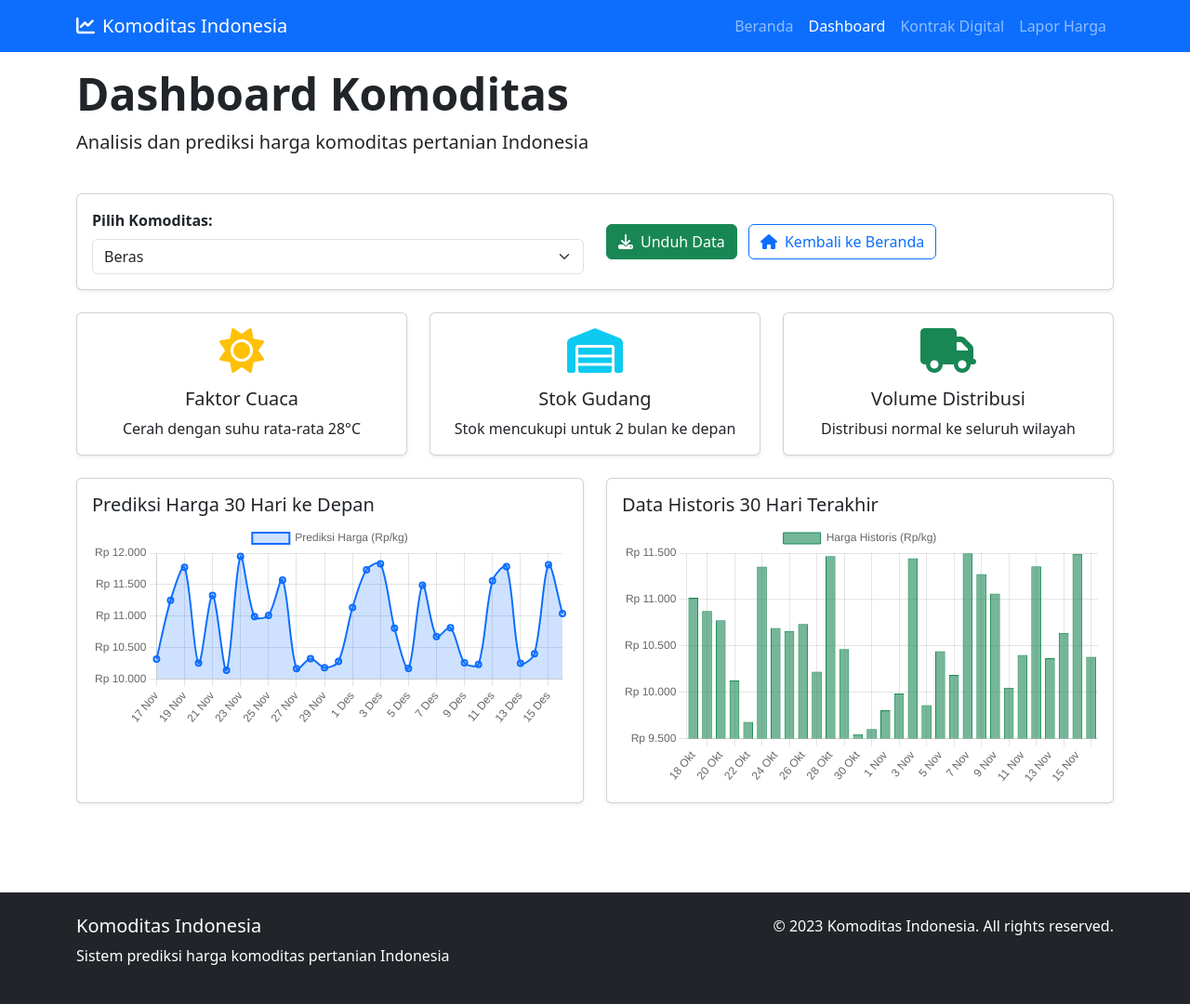
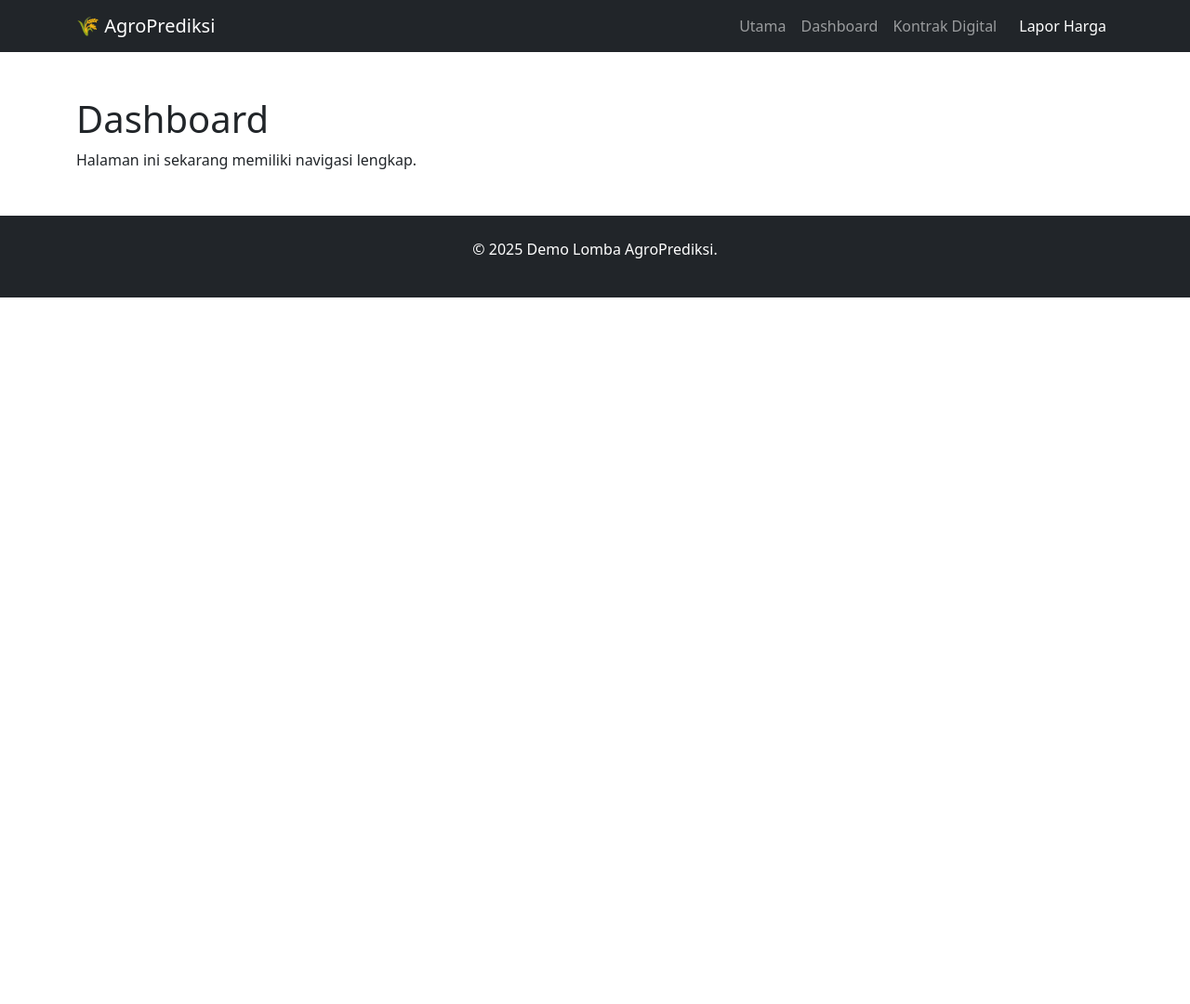
Before and after one commit to Hexcoon/uji-coba-1, a plain HTML site: page dashboard.html in a window 1280 px wide. Shown: the whole page at 93% size. After the commit the page ends 800 px from the top, so only its background shows below. Drawn offline with nearby package versions, Linux system fonts and the light colour scheme; animation ran at ten frames a second.

Commit message:
dashboard.html

```diff
--- a/dashboard.html
+++ b/dashboard.html
@@ -3,161 +3,48 @@
 <head>
     <meta charset="UTF-8">
     <meta name="viewport" content="width=device-width, initial-scale=1.0">
-    <title>Dashboard Komoditas - Prediksi Harga Komoditas Indonesia</title>
-
-    <!-- Bootstrap CSS -->
-    <link href="https://cdn.jsdelivr.net/npm/bootstrap@5.3.0/dist/css/bootstrap.min.css" rel="stylesheet">
-    <!-- Font Awesome Icons -->
-    <link rel="stylesheet" href="https://cdnjs.cloudflare.com/ajax/libs/font-awesome/6.4.0/css/all.min.css">
-
-    <!-- Custom CSS -->
-    <link rel="stylesheet" href="styles.css">
+    <title>Dashboard - AgroPrediksi</title>
+    <link href="https://cdn.jsdelivr.net/npm/bootstrap@5.3.3/dist/css/bootstrap.min.css" rel="stylesheet">
+    <link rel="stylesheet" href="css/styles.css">
 </head>
 <body>
-    <!-- Header Navbar -->
-    <header>
-        <nav class="navbar navbar-expand-lg navbar-dark bg-primary fixed-top">
+
+    <nav class="navbar navbar-expand-lg navbar-dark bg-dark sticky-top">
       <div class="container">
-                <a class="navbar-brand d-flex align-items-center" href="index.html">
-                    <i class="fas fa-chart-line me-2"></i>
-                    <span>Komoditas Indonesia</span>
-                </a>
+        <a class="navbar-brand" href="index.html">🌾 AgroPrediksi</a>
         <button class="navbar-toggler" type="button" data-bs-toggle="collapse" data-bs-target="#navbarNav" aria-controls="navbarNav" aria-expanded="false" aria-label="Toggle navigation">
           <span class="navbar-toggler-icon"></span>
         </button>
         <div class="collapse navbar-collapse" id="navbarNav">
           <ul class="navbar-nav ms-auto">
             <li class="nav-item">
-                            <a class="nav-link" href="index.html">Beranda</a>
+              <a class="nav-link" href="index.html">Utama</a>
             </li>
             <li class="nav-item">
-                            <a class="nav-link active" href="dashboard.html">Dashboard</a>
+              <a class="nav-link" href="dashboard.html">Dashboard</a>
             </li>
             <li class="nav-item">
               <a class="nav-link" href="kontrak.html">Kontrak Digital</a>
             </li>
             <li class="nav-item">
-                            <a class="nav-link" href="lapor.html">Lapor Harga</a>
+              <a class="nav-link btn btn-primary text-white ms-lg-2" href="lapor.html">Lapor Harga</a>
             </li>
           </ul>
         </div>
       </div>
     </nav>
-    </header>
 
-    <!-- Main Content -->
-    <main class="pt-5">
-        <div class="container py-4">
-            <div class="row mb-4">
-                <div class="col-12">
-                    <h1 class="display-5 fw-bold">Dashboard Komoditas</h1>
-                    <p class="lead">Analisis dan prediksi harga komoditas pertanian Indonesia</p>
-                </div>
+    <div class="container mt-5">
+        <h1>Dashboard</h1>
+        <p>Halaman ini sekarang memiliki navigasi lengkap.</p>
     </div>
 
-            <!-- Commodity Selector -->
-            <div class="row mb-4">
-                <div class="col-12">
-                    <div class="card shadow-sm">
-                        <div class="card-body">
-                            <div class="row align-items-center">
-                                <div class="col-md-6">
-                                    <label for="commoditySelect" class="form-label fw-bold">Pilih Komoditas:</label>
-                                    <select class="form-select" id="commoditySelect">
-                                        <option value="beras">Beras</option>
-                                        <option value="cabai">Cabai</option>
-                                        <option value="bawang">Bawang Merah</option>
-                                    </select>
-                                </div>
-                                <div class="col-md-6 mt-3 mt-md-0">
-                                    <button id="downloadData" class="btn btn-success">
-                                        <i class="fas fa-download me-2"></i>Unduh Data
-                                    </button>
-                                    <a href="index.html" class="btn btn-outline-primary ms-2">
-                                        <i class="fas fa-home me-2"></i>Kembali ke Beranda
-                                    </a>
-                                </div>
-                            </div>
-                        </div>
-                    </div>
-                </div>
-            </div>
-
-            <!-- Commodity Information -->
-            <div class="row mb-4">
-                <div class="col-md-4">
-                    <div class="card shadow-sm h-100">
-                        <div class="card-body text-center">
-                            <i class="fas fa-sun text-warning fa-3x mb-3"></i>
-                            <h5 class="card-title">Faktor Cuaca</h5>
-                            <p id="weatherFactor" class="card-text">Cerah dengan suhu rata-rata 28°C</p>
-                        </div>
-                    </div>
-                </div>
-                <div class="col-md-4">
-                    <div class="card shadow-sm h-100">
-                        <div class="card-body text-center">
-                            <i class="fas fa-warehouse text-info fa-3x mb-3"></i>
-                            <h5 class="card-title">Stok Gudang</h5>
-                            <p id="stockFactor" class="card-text">Stok mencukupi untuk 2 bulan ke depan</p>
-                        </div>
-                    </div>
-                </div>
-                <div class="col-md-4">
-                    <div class="card shadow-sm h-100">
-                        <div class="card-body text-center">
-                            <i class="fas fa-truck text-success fa-3x mb-3"></i>
-                            <h5 class="card-title">Volume Distribusi</h5>
-                            <p id="distributionFactor" class="card-text">Distribusi normal ke seluruh wilayah</p>
-                        </div>
-                    </div>
-                </div>
-            </div>
-
-            <!-- Charts -->
-            <div class="row">
-                <div class="col-lg-6 mb-4">
-                    <div class="card shadow-sm h-100">
-                        <div class="card-body">
-                            <h5 class="card-title">Prediksi Harga 30 Hari ke Depan</h5>
-                            <canvas id="predictionChart"></canvas>
-                        </div>
-                    </div>
-                </div>
-                <div class="col-lg-6 mb-4">
-                    <div class="card shadow-sm h-100">
-                        <div class="card-body">
-                            <h5 class="card-title">Data Historis 30 Hari Terakhir</h5>
-                            <canvas id="historicalChart"></canvas>
-                        </div>
-                    </div>
-                </div>
-            </div>
-        </div>
-    </main>
-
-    <!-- Footer -->
-    <footer class="bg-dark text-white py-4 mt-5">
-        <div class="container">
-            <div class="row">
-                <div class="col-md-6">
-                    <h5>Komoditas Indonesia</h5>
-                    <p>Sistem prediksi harga komoditas pertanian Indonesia</p>
-                </div>
-                <div class="col-md-6 text-md-end">
-                    <p>&copy; 2023 Komoditas Indonesia. All rights reserved.</p>
-                </div>
-            </div>
-        </div>
+    <footer class="text-center p-4 bg-dark text-white mt-5">
+        <p>&copy; 2025 Demo Lomba AgroPrediksi.</p>
     </footer>
 
-    <!-- Bootstrap JS Bundle with Popper -->
-    <script src="https://cdn.jsdelivr.net/npm/bootstrap@5.3.0/dist/js/bootstrap.bundle.min.js"></script>
-    <!-- jQuery -->
-    <script src="https://code.jquery.com/jquery-3.6.0.min.js"></script>
-    <!-- Chart.js -->
-    <script src="https://cdn.jsdelivr.net/npm/chart.js"></script>
-    <!-- Custom JS -->
-    <script src="dashboard.js"></script>
+    <script src="https://cdn.jsdelivr.net/npm/bootstrap@5.3.3/dist/js/bootstrap.bundle.min.js"></script>
+    <script src="js/data.js"></script>
+    <script src="js/dashboard.js"></script>
 </body>
 </html>
```
Lines whose indentation alone changed are shown as unchanged.
